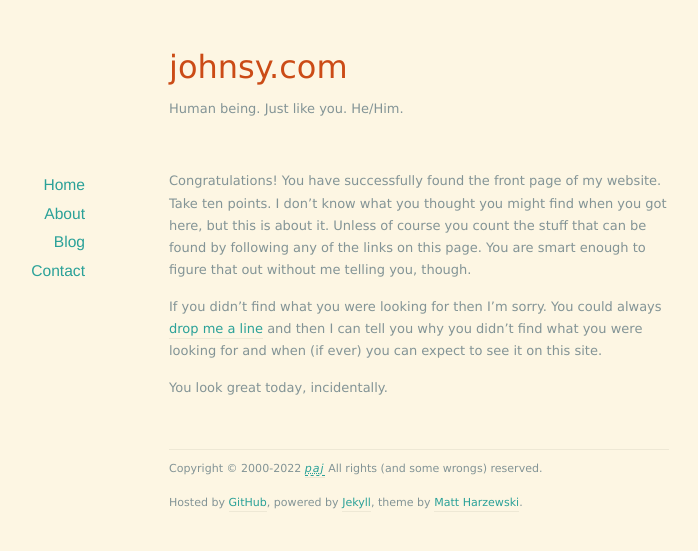
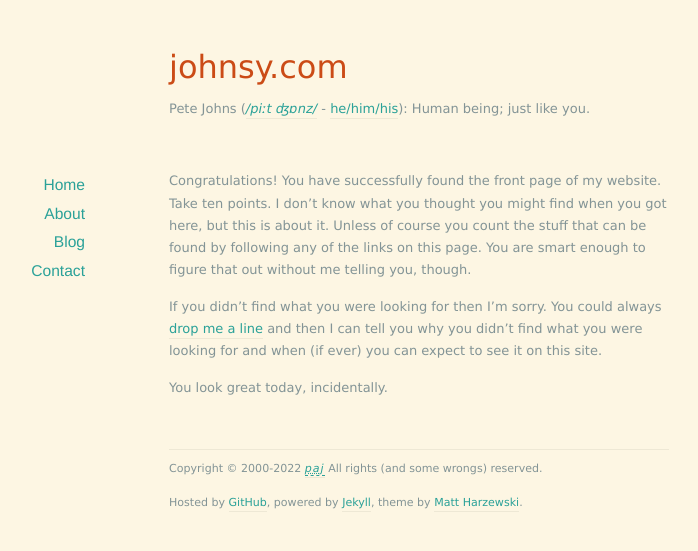
Before and after one commit to johnsyweb/johnsyweb.github.io, a Jekyll site: the page built from index.markdown, in a window 1280 px wide. Shown: the top 551 px of the page, without its empty margins (221-919 px from the left). Built offline with Jekyll 4.4.1, drawn with Linux system fonts in a browser that asks for light colours; nearby versions of some CDN libraries.

Commit message:
Share pronunciation and pronouns on each page

```diff
--- a/_config.yml
+++ b/_config.yml
@@ -1,6 +1,11 @@
+---
 name: johnsy.com
 url: https://johnsy.com
-description: Human being. Just like you. He/Him.
+description: |
+  Pete Johns (/piːt ʤɒnz/ - he/him/his): Human being; just like you.
+description_html: |
+  Pete Johns (<a href="https://nmdrp.me/petejohns"><em>/piːt ʤɒnz/</em></a> -
+  <a href="https://pronoun.is/he">he/him/his</a>): Human being; just like you.
 permalink: /blog/:year/:month/:day/:title/
 paginate: 10
 paginate_path: "blog/page:num/"
--- a/_layouts/default.html
+++ b/_layouts/default.html
@@ -57,7 +57,7 @@
     <body>
         <header id="header">
             <h1><a href="{{ site.url }}/">{{ site.name }}</a></h1>
-            <p>{{ site.description }}</p>
+            <p>{{ site.description_html }}</p>
         </header>
 
         <div id="page">
```
